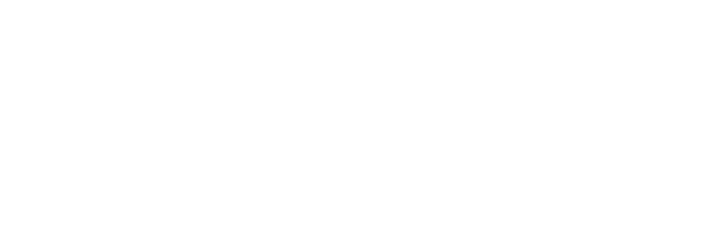
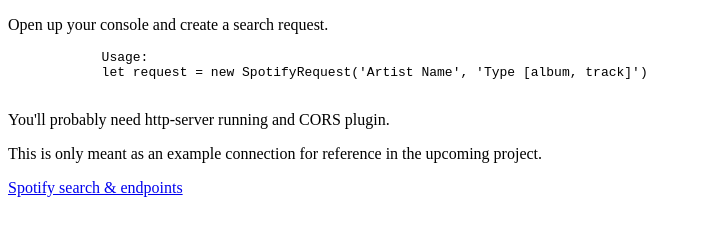
Before and after one commit to njbernal/FilterBot, a plain HTML site: page spotify.html in a window 1280 px wide. Shown: the whole page, without its empty margins (0-701 px from the left). Drawn offline with Linux system fonts and the light colour scheme.

Commit message:
Added some more instructions

```diff
--- a/spotify.html
+++ b/spotify.html
@@ -7,7 +7,17 @@
     <title>Spotify Example</title>
 </head>
 <body>
-    <div id="container"></div>
+    <div id="container">
+        <p>Open up your console and create a search request. </p>
+
+        <pre>
+            Usage:
+            let request = new SpotifyRequest('Artist Name', 'Type [album, track]')
+        </pre>
+        <p>You'll probably need http-server running and CORS plugin.</p>
+        <p>This is only meant as an example connection for reference in the upcoming project.</p>
+        <p><a href="https://developer.spotify.com/documentation/web-api/reference/#/operations/search" target="_blank">Spotify search & endpoints</a></p>
+    </div>
 
     <script>
         // Usage: let request = new SpotifyRequest('Artist Name', 'Type [album, track]')
```
